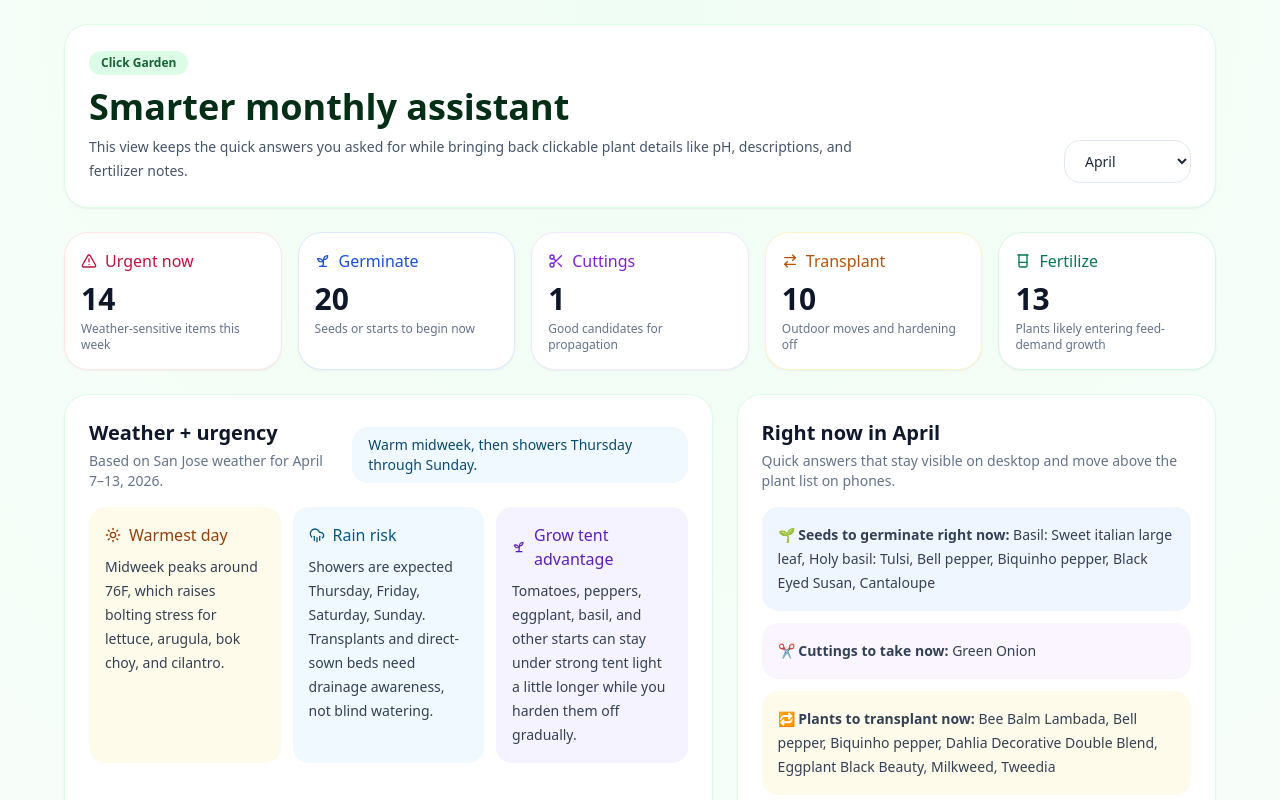
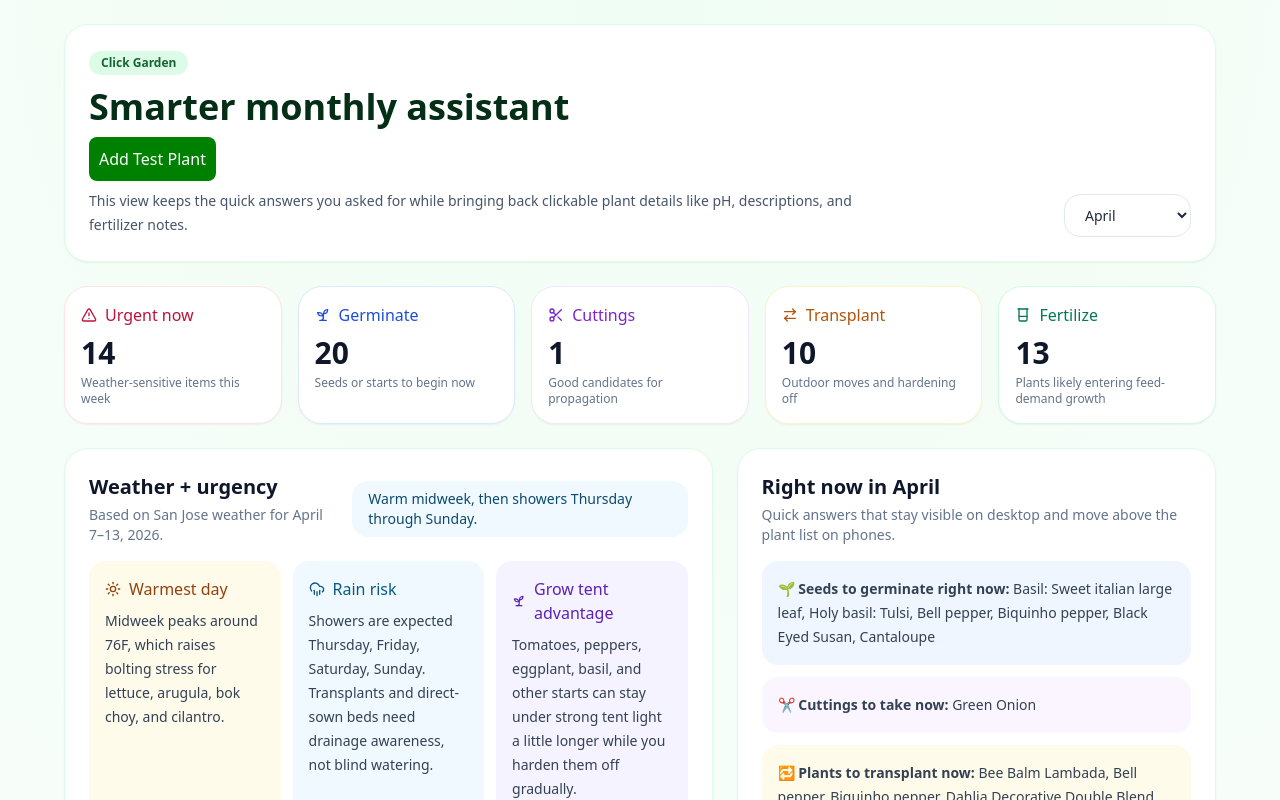
Before and after one commit to nick-ciereck/Click-Garden-Project, a Next.js app: page / in a window 1280 px wide. Shown: the top 800 px of the page. Built offline with nearby package versions, Linux system fonts and the light colour scheme.

Commit message:
Update page.js

```diff
--- a/app/page.js
+++ b/app/page.js
@@ -239,6 +239,18 @@ export default function ClickGardenWebsite() {
             <div>
               <div className="inline-flex items-center gap-2 rounded-full bg-green-100 px-3 py-1 text-xs font-semibold text-green-800">Click Garden</div>
               <h1 className="mt-3 text-2xl font-bold text-green-950 sm:text-4xl">Smarter monthly assistant</h1>
+              <button
+                    onClick={addPlant}
+                    style={{
+                      marginTop: "10px",
+                      padding: "10px",
+                      background: "green",
+                      color: "white",
+                      borderRadius: "8px"
+                    }}
+                  >
+                    Add Test Plant
+                  </button>
               <p className="mt-2 max-w-3xl text-sm leading-6 text-slate-600">This view keeps the quick answers you asked for while bringing back clickable plant details like pH, descriptions, and fertilizer notes.</p>
             </div>
             <select value={monthFilter} onChange={(e) => setMonthFilter(e.target.value)} className="rounded-2xl border border-slate-200 bg-white px-4 py-2.5 text-sm outline-none focus:border-green-400">
```
